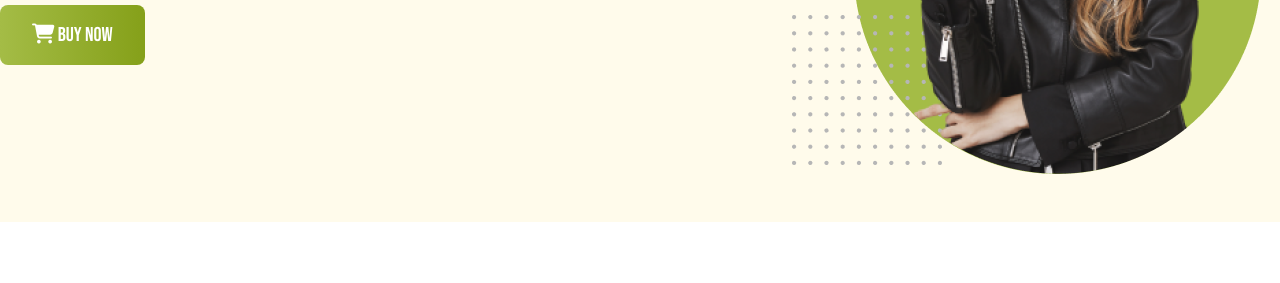
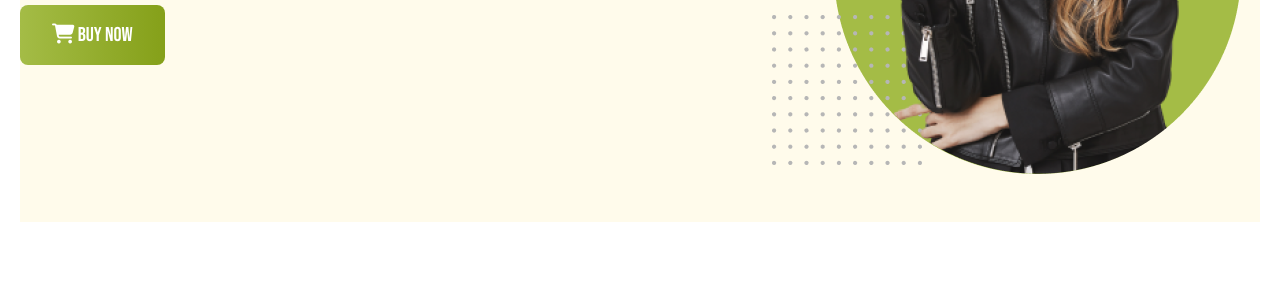
Before and after one commit to sagor369/tailwind-fashons, a plain HTML site: page index.html in a window 1280 px wide. Shown: the part 361-644 px from the top of the page. Drawn offline with nearby package versions, Linux system fonts and the light colour scheme.

Commit message:
body margin added

```diff
--- a/index.html
+++ b/index.html
@@ -25,7 +25,7 @@
     </script>
 </head>
 
-<body>
+<body class="mx-5">
     <header class="bg-amber-50" style="font-family: 'Bebas Neue', cursive;">
         <!-- nav  -->
         <!-- banner -->
```
